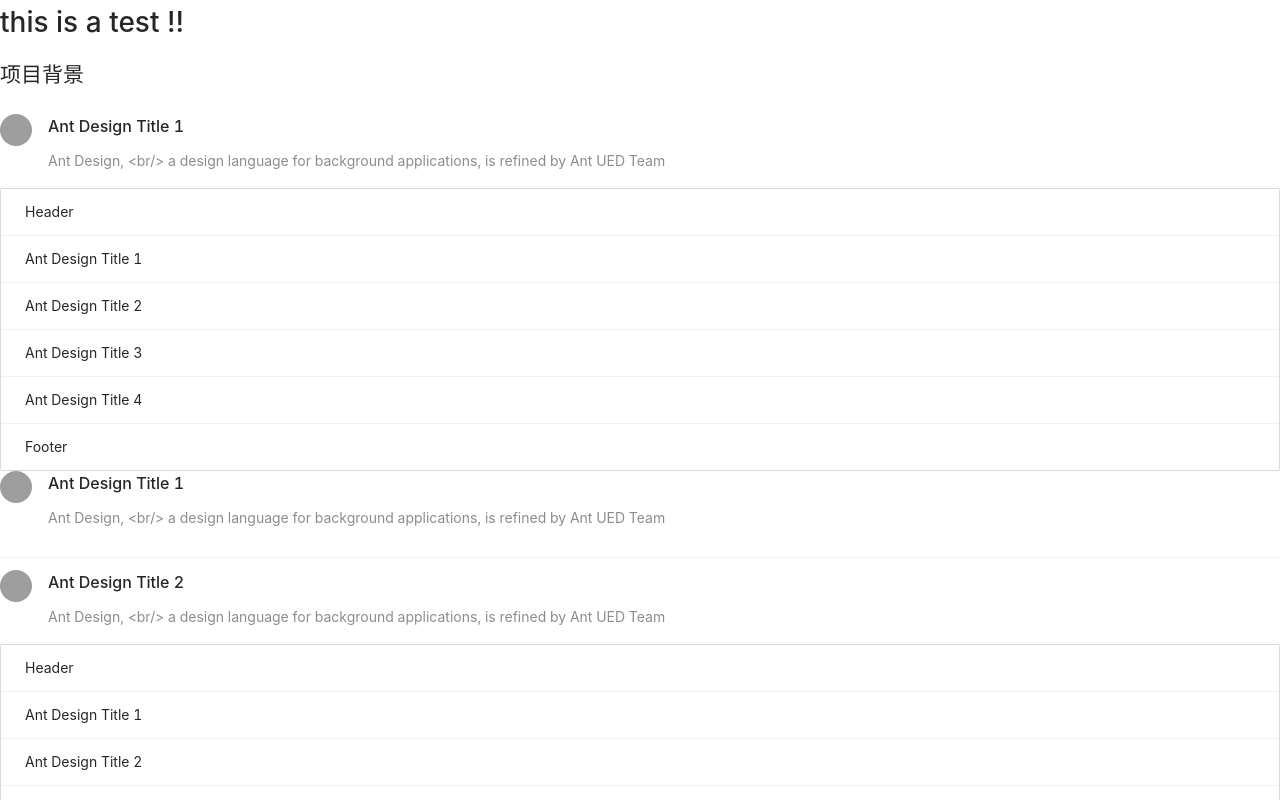
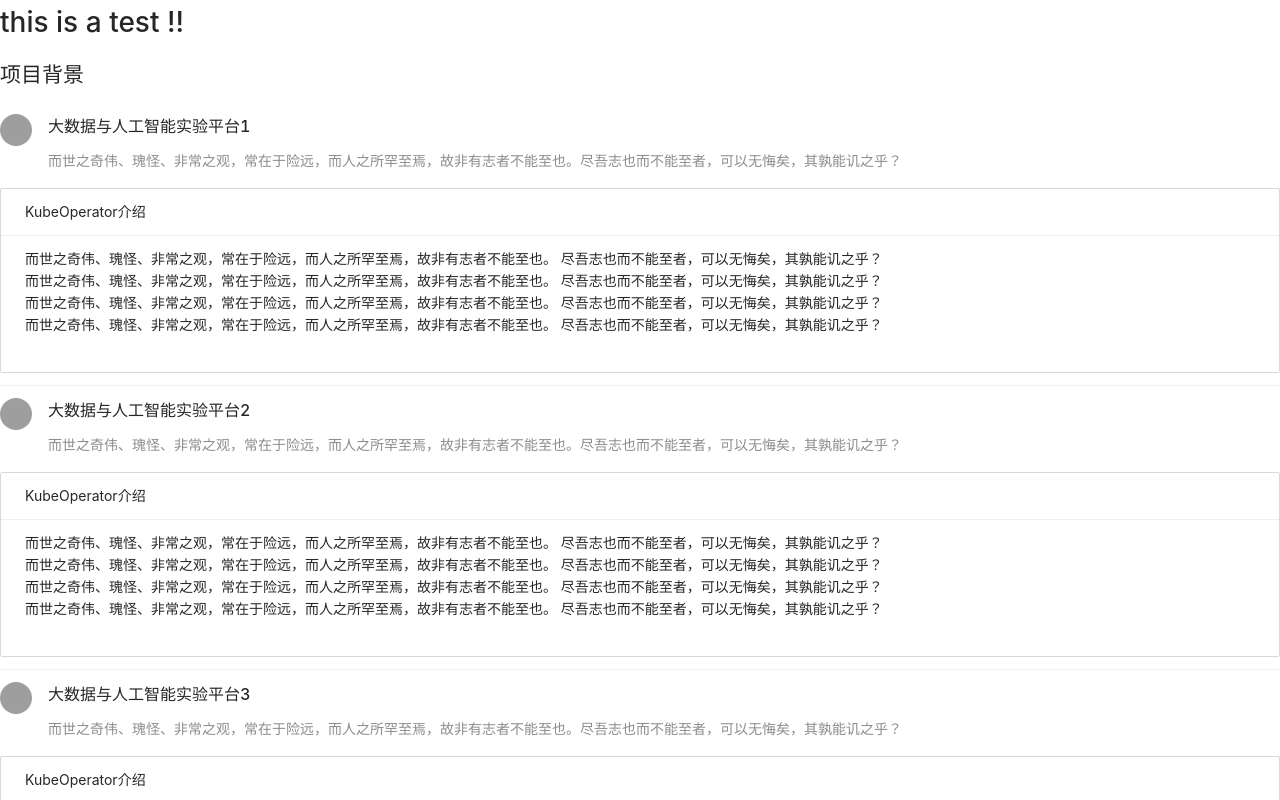
Before and after one commit to yunets/antd-mobile-learning, a React (Create React App) app: page / in a window 1280 px wide. Shown: the top 800 px of the page. Built offline with nearby package versions, Linux system fonts and the light colour scheme; grey boxes are pictures that could not be loaded.

Commit message:
项目背景

```diff
--- a/src/page/info/ProjectHistory.js
+++ b/src/page/info/ProjectHistory.js
@@ -4,16 +4,16 @@
 export class ProjectHistory extends React.Component {
   data = [
     {
-      title: "Ant Design Title 1"
+      title: "大数据与人工智能实验平台1"
     },
     {
-      title: "Ant Design Title 2"
+      title: "大数据与人工智能实验平台2"
     },
     {
-      title: "Ant Design Title 3"
+      title: "大数据与人工智能实验平台3"
     },
     {
-      title: "Ant Design Title 4"
+      title: "大数据与人工智能实验平台4"
     }
   ];
 
@@ -29,23 +29,32 @@
               <List.Item.Meta
                 avatar={<Avatar src="https://joeschmoe.io/api/v1/random" />}
                 title={<a href="https://ant.design">{item.title}</a>}
-                description="Ant Design, <br/> a design language for background applications, is refined by Ant UED Team"
+                description="而世之奇伟、瑰怪、非常之观，常在于险远，而人之所罕至焉，故非有志者不能至也。尽吾志也而不能至者，可以无悔矣，其孰能讥之乎？"
               />
               <div>
                 <List
-                  header={<div>Header</div>}
-                  footer={<div>Footer</div>}
+                  header={<div>KubeOperator介绍</div>}
+                  footer={<div></div>}
                   bordered
-                  split="false"
-                  dataSource={this.data}
-                  renderItem={(item) => <List.Item>{item.title}</List.Item>}
-                />
+                >
+                  <List.Item>
+                    <div>
+                      而世之奇伟、瑰怪、非常之观，常在于险远，而人之所罕至焉，故非有志者不能至也。
+                      尽吾志也而不能至者，可以无悔矣，其孰能讥之乎？
+                      <br />
+                      而世之奇伟、瑰怪、非常之观，常在于险远，而人之所罕至焉，故非有志者不能至也。
+                      尽吾志也而不能至者，可以无悔矣，其孰能讥之乎？
+                      <br />
+                      而世之奇伟、瑰怪、非常之观，常在于险远，而人之所罕至焉，故非有志者不能至也。
+                      尽吾志也而不能至者，可以无悔矣，其孰能讥之乎？
+                      <br />
+                      而世之奇伟、瑰怪、非常之观，常在于险远，而人之所罕至焉，故非有志者不能至也。
+                      尽吾志也而不能至者，可以无悔矣，其孰能讥之乎？
+                      <br />
+                    </div>
+                  </List.Item>
+                </List>
               </div>
-              <List.Item.Meta
-                avatar={<Avatar src="https://joeschmoe.io/api/v1/random" />}
-                title={<a href="https://ant.design">{item.title}</a>}
-                description="Ant Design, <br/> a design language for background applications, is refined by Ant UED Team"
-              />
             </List.Item>
           )}
         />
```
